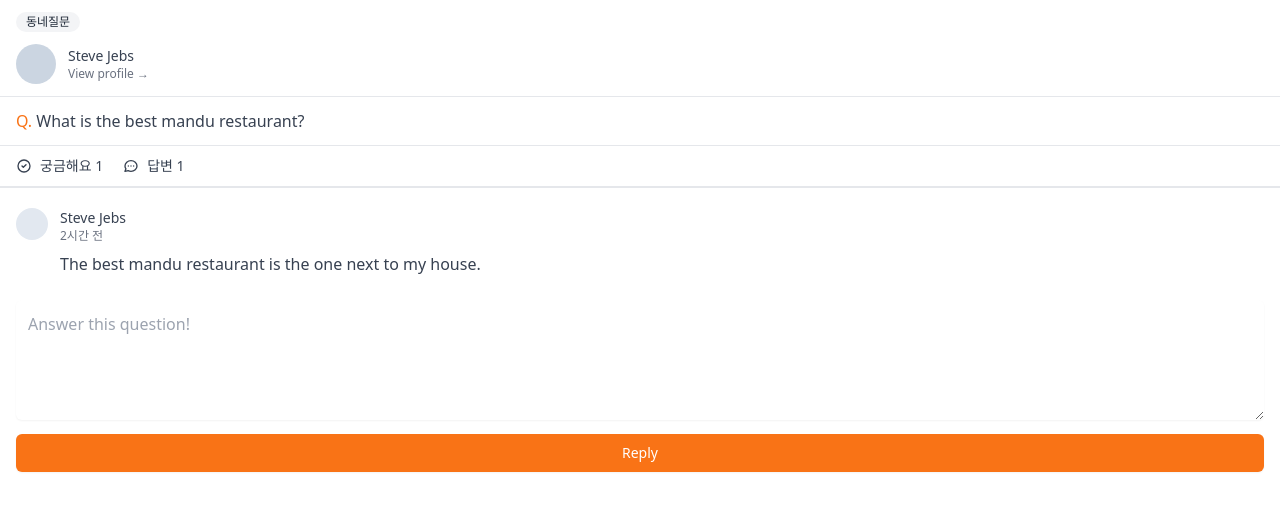
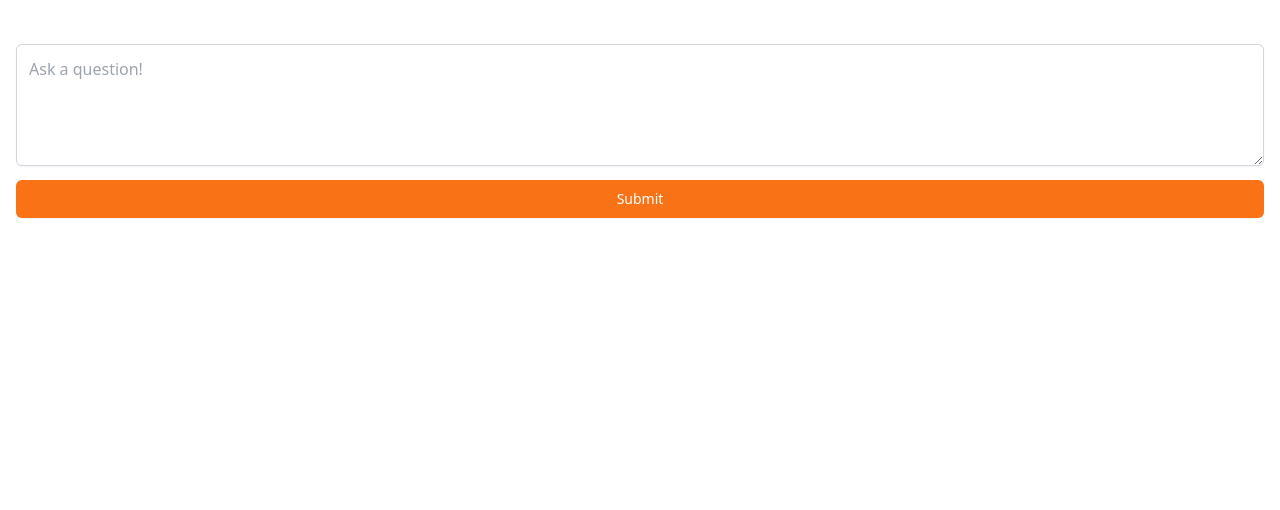
Before and after one commit to kwonhyeonwoo/carrot-market, a Next.js app: page /community/write in a window 1280 px wide. Shown: the top 510 px of the page. Built offline with nearby package versions, Linux system fonts and the light colour scheme.

Commit message:
질문 할 수 있는 정도만 작업

```diff
--- /dev/null
+++ b/pages/community/write.tsx
@@ -0,0 +1,14 @@
+export default function Write() {
+    return (
+        <form className="px-4 py-10">
+            <textarea
+                className="mt-1 shadow-sm w-full border p-3 focus:ring-orange-500 rounded-md border-gray-300 focus:border-orange-500 "
+                rows={4}
+                placeholder="Ask a question!"
+            />
+            <button className="mt-2 w-full bg-orange-500 hover:bg-orange-600 text-white py-2 px-4 border border-transparent rounded-md shadow-sm text-sm font-medium focus:ring-2 focus:ring-offset-2 focus:ring-orange-500 focus:outline-none ">
+                Submit
+            </button>
+        </form>
+    )
+}
```
